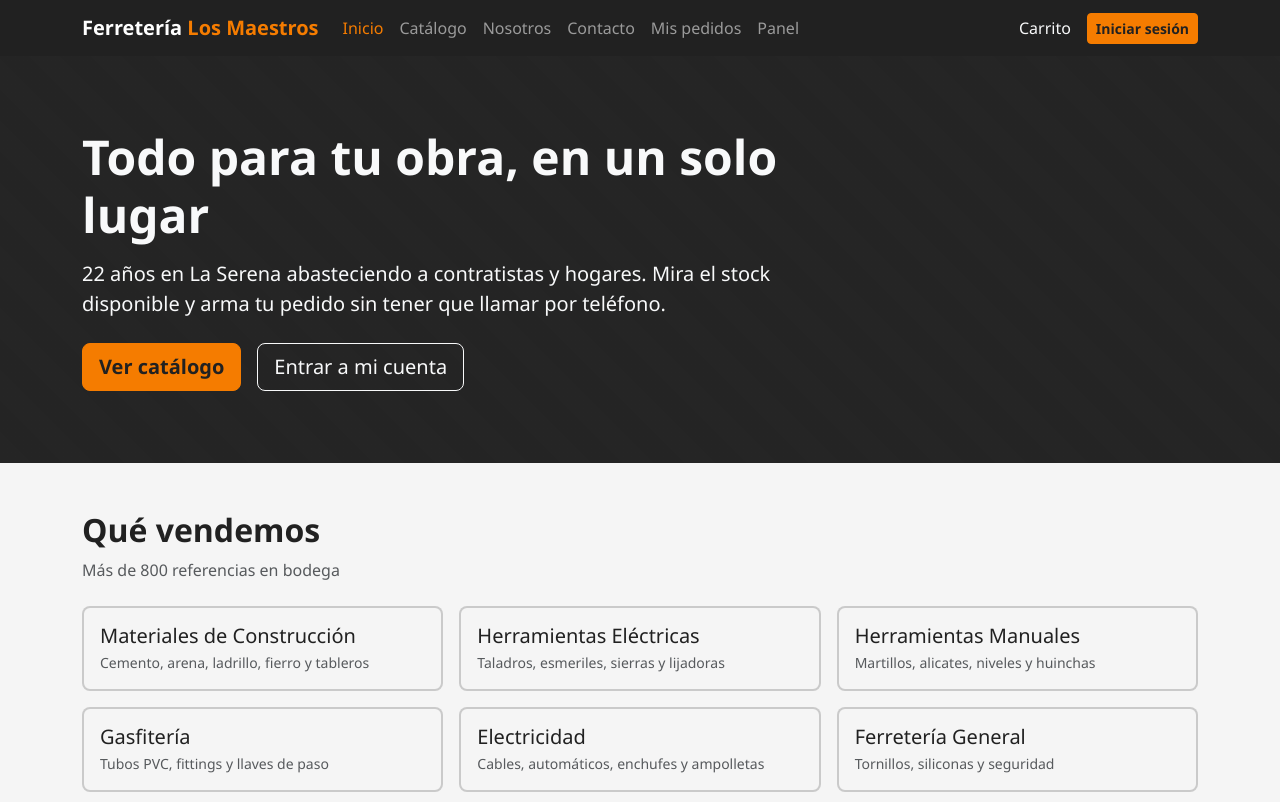
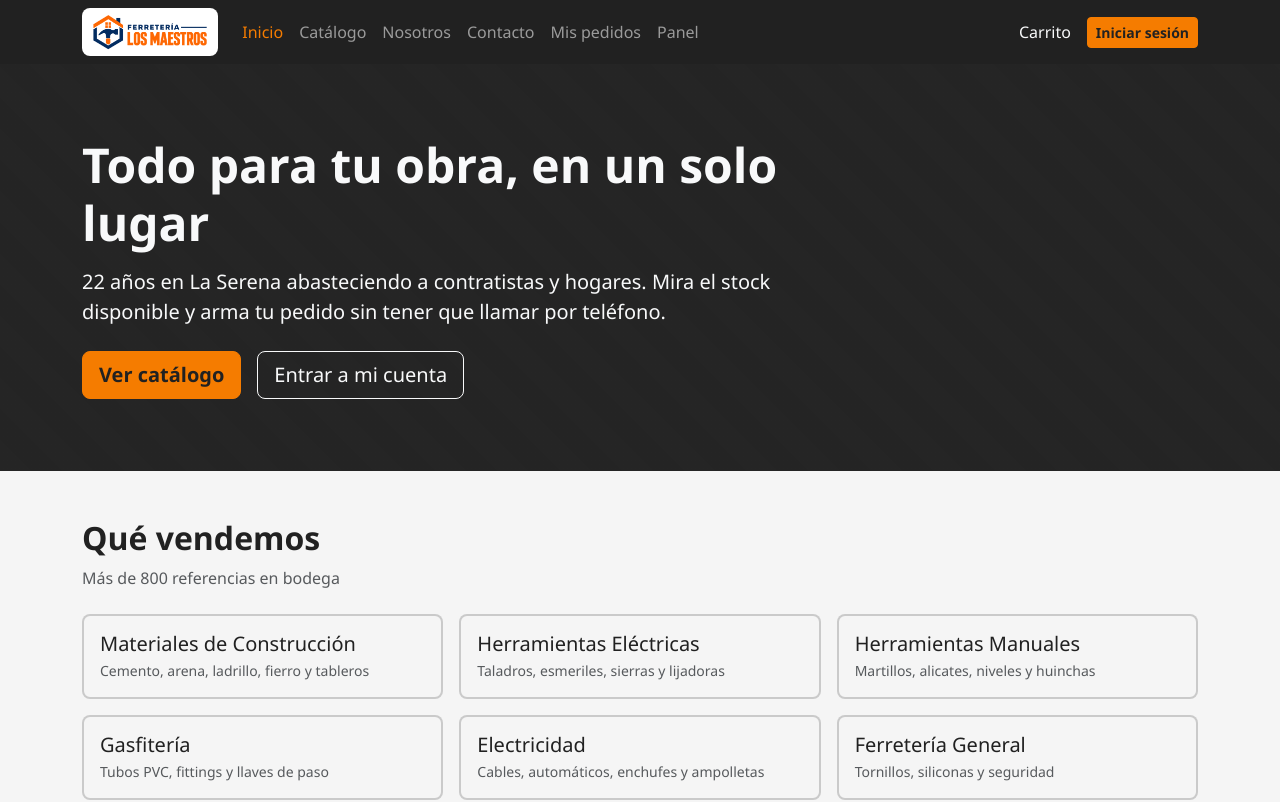
Before and after one commit to tomihm/Ferreteria.git.io, a React (Vite) app: page / in a window 1280 px wide. Shown: the top 802 px of the page. Built offline with nearby package versions, Linux system fonts and the light colour scheme.

Commit message:
Reemplazado texto del header por logo de la ferreteria

```diff
--- a/src/core/Header.jsx
+++ b/src/core/Header.jsx
@@ -12,8 +12,8 @@ function Header(){
     return(
         <header className="navbar navbar-expand-lg navbar-dark bg-dark sticky-top">
             <div className="container">
-                <NavLink to="/" className="navbar-brand fw-bold" onClick={cerrarMenu}>
-                    Ferretería <span className="text-primary">Los Maestros</span>
+                <NavLink to="/" className="navbar-brand py-0" onClick={cerrarMenu}>
+                    <img src={`${import.meta.env.BASE_URL}assets/logo_los_maestros.png`} alt="Ferretería Los Maestros" height="48" className="bg-white rounded px-2 py-1" />
                 </NavLink>
 
                 <button
```
Also changed, not shown: public/assets/logo_los_maestros.png (added).
